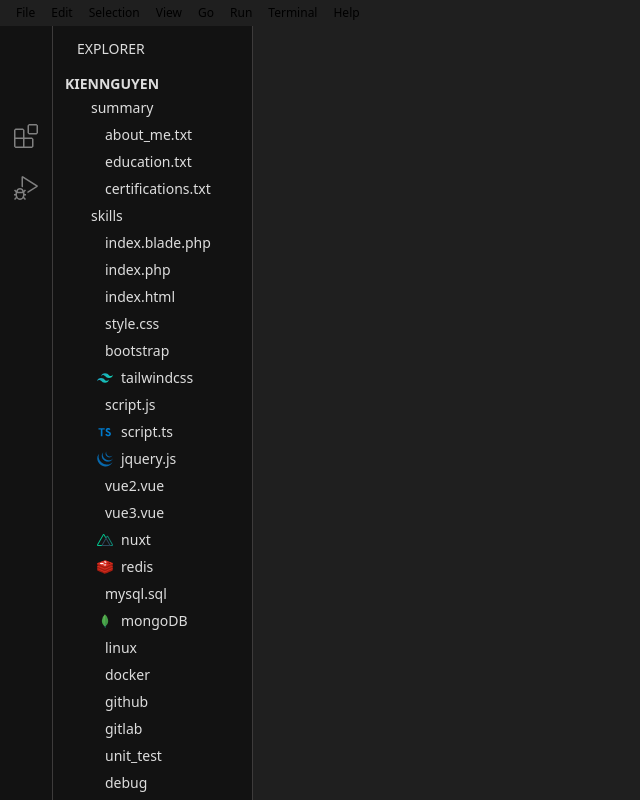
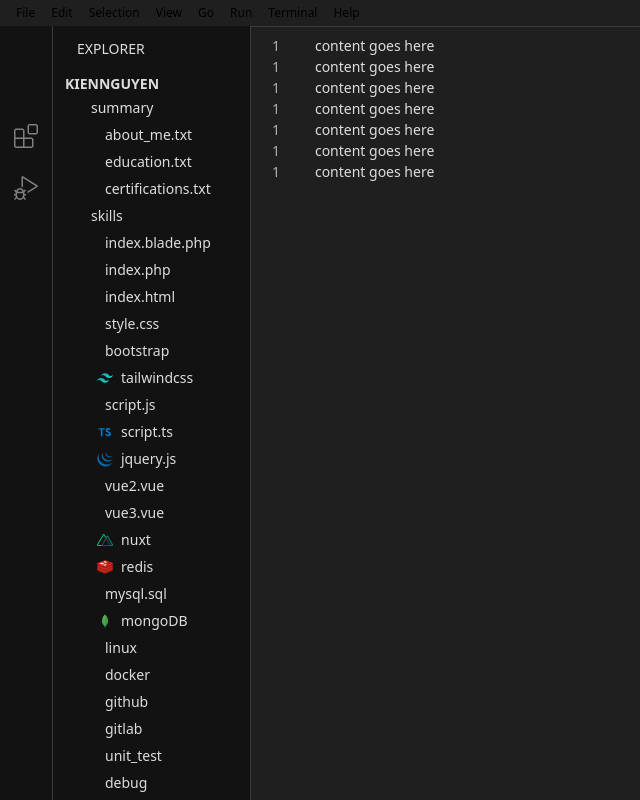
Before and after one commit to Cien267/antwithouts-vue, a Vue app: page /portfolio/vsc-theme in a window 1280 px wide. Shown: the whole page, without its empty margins (0-640 px from the left). Built offline with nearby package versions, Linux system fonts and the light colour scheme; some icons are missing.

Commit message:
add file action & show file address

```diff
--- a/src/components/Portfolio/VscTheme/VscCodeContent.vue
+++ b/src/components/Portfolio/VscTheme/VscCodeContent.vue
@@ -1,31 +1,129 @@
 <script setup lang="ts">
 import structureData from '../../../../public/data/vsc-portfolio.json'
 import type { VscThemeDataType } from '@/types/portfolio'
-import { inject, ref, computed } from 'vue'
+import { inject, ref, type Ref, computed } from 'vue'
 
 const selectedFiles = ref(inject('selectedFiles') as VscThemeDataType[])
 const openingFile = ref(inject('openingFile') as VscThemeDataType)
 
+// ==================== TAB LIST ====================
 const selectFile = (file: VscThemeDataType) => {
   openingFile.value = file
 }
+
+const closeFile = (file: VscThemeDataType) => {
+  console.log(file)
+  const index = selectedFiles.value.findIndex((item: VscThemeDataType) => item.id === file.id)
+  if (index !== -1) {
+    selectedFiles.value.splice(index, 1)
+    if (openingFile.value.id === file.id) {
+      openingFile.value = selectedFiles.value[Object.keys(selectedFiles.value).length - 1]
+    }
+  }
+}
+
+const hoveringFile: Ref<VscThemeDataType> = ref({
+  id: 0,
+  name: '',
+  level: 0,
+  is_directory: false,
+  icon: '',
+  parent_id: 0,
+  content: ''
+})
+
+const setHoveringFile = (file: VscThemeDataType) => {
+  hoveringFile.value = file
+}
+
+const resetHoveringFile = () => {
+  hoveringFile.value = {
+    id: 0,
+    name: '',
+    level: 0,
+    is_directory: false,
+    icon: '',
+    parent_id: 0,
+    content: ''
+  }
+}
+
+const showCloseFileIcon = (file: VscThemeDataType) => {
+  return hoveringFile.value.id == file.id || openingFile.value.id === file.id
+}
+// ==================== END TAB LIST ====================
+
+// ==================== FILE ADDRESS ====================
+const getFileAddress = () => {
+  let file = JSON.parse(JSON.stringify(openingFile.value))
+  let result = [file.name] ?? []
+
+  while (true) {
+    let index = structureData.structure.findIndex(
+      (item: VscThemeDataType) => item.id === file.parent_id
+    )
+    console.log(123)
+    if (index !== -1) {
+      let parent = structureData.structure[index]
+      result.unshift(parent.name)
+      file = parent
+    } else {
+      break
+    }
+  }
+  return result.join(' > ')
+}
+// ==================== END FILE ADDRESS ====================
 </script>
 <template>
-  <div
-    id="list-files-wrapper"
-    class="w-[calc(100% - 200px)] overflow-y-hidden overflow-x-auto flex justify-start bg-[#121212]"
-  >
+  <div>
+    <div class="overflow-y-hidden overflow-x-auto flex justify-start bg-[#121212]">
       <div
         v-for="(file, index) in selectedFiles"
         :key="index"
         :class="[
-        openingFile.id === file.id ? 'bg-[#1f1f1f]' : 'bg-[#121212] border-b',
-        ' p-6 px-12 text-[#dddddd] flex items-center gap-10 border-r border-solid border-[#3d3b3b] cursor-pointer'
+          openingFile.id === file.id
+            ? 'bg-[#1f1f1f] pb-7 border-t border-t-[#5454b3]'
+            : 'bg-[#121212] border-b border-t',
+          ' p-6 px-12 text-[#dddddd] flex items-center gap-10 border-r border-solid border-[#3d3b3b] cursor-pointer hover:bg-[#1f1f1f]'
         ]"
         @click="selectFile(file)"
+        @mouseover="setHoveringFile(file)"
+        @mouseleave="resetHoveringFile"
       >
         <span v-html="file.icon" class="mb-1"></span>
-      <span class="text-14">{{ file.name }}</span>
+        <span class="text-14" :class="showCloseFileIcon(file) ? '' : 'pr-23'">{{ file.name }}</span>
+        <i
+          :class="[
+            showCloseFileIcon(file) ? '' : 'hidden',
+            'fa-light fa-xmark text-12 p-2 hover:bg-[#474747] hover:rounded-5'
+          ]"
+          @click.stop
+          @click="closeFile(file)"
+        ></i>
+      </div>
+      <div class="w-full border-b border-solid border-[#3d3b3b]"></div>
+    </div>
+    <div class="text-[#dddddd] px-16 py-4 text-14">{{ getFileAddress() }}</div>
+    <div class="flex justify-start items-start gap-14">
+      <div class="flex flex-col justify-start items-center text-[#b3afaf] text-14 w-[50px]">
+        <span>1</span>
+        <span>1</span>
+        <span>1</span>
+        <span>1</span>
+        <span>1</span>
+        <span>1</span>
+        <span>1</span>
+      </div>
+      <div class="flex flex-col justify-start items-start text-[#dddddd] text-14">
+        <span>content goes here</span>
+        <span>content goes here</span>
+        <span>content goes here</span>
+        <span>content goes here</span>
+        <span>content goes here</span>
+        <span>content goes here</span>
+        <span>content goes here</span>
+      </div>
     </div>
   </div>
 </template>
--- a/src/views/Portfolio/VscPortfolio.vue
+++ b/src/views/Portfolio/VscPortfolio.vue
@@ -23,8 +23,9 @@
 <template>
   <div class="vsc-container">
     <vsc-head-panel />
-    <div class="vsc-editor flex justify-start items-start">
-      <vsc-left-bar /> <vsc-folder-structure /> <vsc-code-content />
+    <div class="vsc-editor flex justify-start items-start w-full">
+      <vsc-left-bar /> <vsc-folder-structure />
+      <vsc-code-content style="width: calc(100% - 240px)" />
     </div>
   </div>
 </template>
--- a/tailwind.config.js
+++ b/tailwind.config.js
@@ -41,6 +41,7 @@
       18: '18px',
       20: '20px',
       22: '22px',
+      23: '23px',
       24: '24px',
       25: '25px',
       26: '26px',
```
Lines whose indentation alone changed are shown as unchanged.
